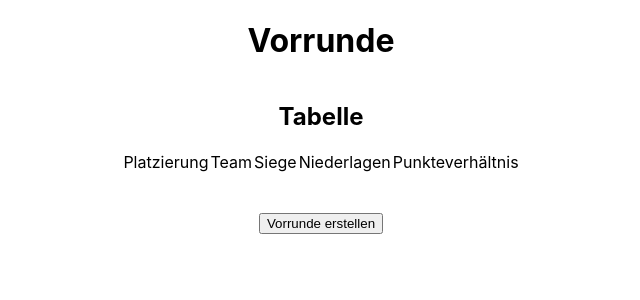
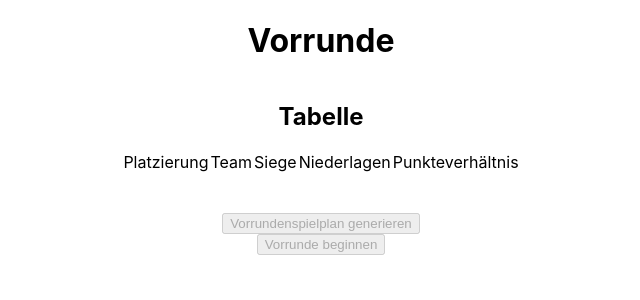
Before and after one commit to karoschm/darts_ergebnisse, a React (Create React App) app: page /group in a window 1280 px wide. Shown: the top 300 px of the page, without its empty margins (319-959 px from the left). Built offline with nearby package versions, Linux system fonts and the light colour scheme.

Commit message:
Die Vorrunde beginnt über einen Button "Vorrunde beginnen". Erst danach können Ergebnisse eingetragen werden und es kann keine Änderung mehr am Spielplan vorgenommen werden

```diff
--- a/src/components/Preliminary/MatchdayTabs.js
+++ b/src/components/Preliminary/MatchdayTabs.js
@@ -1,16 +1,18 @@
 import { useState, useEffect } from "react";
 import { useTournament } from "../../context/TournamentContext";
-import { getAllTeams, getMatchdayMatches, saveScore, setMatchPlayed, subscribeMatchday } from "../../services/firestoreService";
+import { getAllTeams, saveScore, setMatchPlayed, subscribeMatchday, subscribeTournamentStatus } from "../../services/firestoreService";
 
 export default function MatchdayTabs({ md }) {
     const { currentTournamentId } = useTournament();
     const [matches, setMatches] = useState({});
     const [teamNames, setTeamNames] = useState({});
+    const [status, setStatus] = useState("");
 
     useEffect(() => {
         if (!currentTournamentId) return;
 
-        let unsubscribe;
+        let unsubscribeMatchday;
+        let unsubscribeStatus;
 
         async function init() {
             // Teamnamen einmal laden
@@ -22,19 +24,25 @@ export default function MatchdayTabs({ md }) {
             setTeamNames(names);
 
             // Matchday live abonnieren
-            unsubscribe = subscribeMatchday(
+            unsubscribeMatchday = subscribeMatchday(
                 currentTournamentId,
                 md,
                 (liveMatches) => {
                     setMatches(liveMatches);
                 }
             );
+
+            unsubscribeStatus = subscribeTournamentStatus(
+                currentTournamentId,
+                setStatus
+            );
         }
 
         init();
 
         return () => {
-            if (unsubscribe) unsubscribe();
+            if (unsubscribeMatchday) unsubscribeMatchday();
+            if (unsubscribeStatus) unsubscribeStatus();
         };
     }, [currentTournamentId, md]);
 
@@ -81,6 +89,7 @@ export default function MatchdayTabs({ md }) {
                                 <input
                                     type="number"
                                     style={{ width: "60px", textAlign: "center" }}
+                                    disabled={status !== "group"}
                                     value={scoreTeam1}
                                     onChange={e => handleScoreChange(mNumber, team1, Number(e.target.value), team2)}
                                     onBlur={e => saveScore(currentTournamentId, md, mNumber, team1, Number(e.target.value), team2)}
@@ -105,6 +114,7 @@ export default function MatchdayTabs({ md }) {
                                 <input
                                     type="number"
                                     style={{ width: "60px", textAlign: "center" }}
+                                    disabled={status !== "group"}
                                     value={scoreTeam2}
                                     onChange={e => handleScoreChange(mNumber, team2, Number(e.target.value), team1)}
                                     onBlur={e => saveScore(currentTournamentId, md, mNumber, team2, Number(e.target.value), team1)}
@@ -132,7 +142,12 @@ export default function MatchdayTabs({ md }) {
                             </td>
 
                             <td style={{ padding: "8px" }}>
-                                <button onClick={e => enterResult(mNumber)}>Ergebnis eintragen</button>
+                                <button
+                                    onClick={() => enterResult(mNumber)}
+                                    disabled={status !== "group"}
+                                >
+                                    Ergebnis eintragen
+                                </button>
                             </td>
 
                         </tr>
--- a/src/components/Preliminary/Preliminary.js
+++ b/src/components/Preliminary/Preliminary.js
@@ -3,7 +3,7 @@ import Tab from "@mui/material/Tab"; import { useEffect } from "react";
 import { useState } from "react";
 import { useNavigate } from "react-router-dom";
 import { useTournament } from "../../context/TournamentContext";
-import { addTeamGame, getNumberMatchdays, saveSchedule, subscribeTeams } from "../../services/firestoreService";
+import { addTeamGame, getNumberMatchdays, saveSchedule, subscribeTeams, subscribeTournamentStatus, updateTournamentStatus } from "../../services/firestoreService";
 import StandingsTable from "./StandingsTable";
 import MatchdayTabs from "./MatchdayTabs";
 
@@ -11,20 +11,32 @@ export default function Preliminary() {
     const navigate = useNavigate();
     const { currentTournamentId } = useTournament();
     const [teams, setTeams] = useState({});
+    const [status, setStatus] = useState("");
     const [preliminaryTabValue, setPreliminaryTabValue] = useState(0);
     const [numberMatchdays, setNumberMatchdays] = useState(0);
 
     useEffect(() => {
         if (!currentTournamentId) return;
 
+        const unsubscribes = [];
+
         async function fetchData() {
-            const unsubscribe = subscribeTeams(currentTournamentId, (liveTeams) => {
+            const unsubscribeTeams = subscribeTeams(currentTournamentId, (liveTeams) => {
                 setTeams(liveTeams);
             });
+            unsubscribes.push(unsubscribeTeams);
+
+            const unsubscribeStatus = subscribeTournamentStatus(
+                currentTournamentId,
+                setStatus
+            );
+            unsubscribes.push(unsubscribeStatus);
 
             setNumberMatchdays(await getNumberMatchdays(currentTournamentId));
 
-            return () => unsubscribe();
+            return () => {
+                unsubscribes.forEach(unsub => unsub());
+            };
         }
         fetchData();
     }, []);
@@ -101,6 +113,9 @@ export default function Preliminary() {
         });
     }
 
+    const handleStartPreliminary = () => {
+        updateTournamentStatus(currentTournamentId, "group");
+    }
 
     return (
         <form
@@ -121,8 +136,17 @@ export default function Preliminary() {
             <StandingsTable teams={teams} />
             <br></br>
             <br></br>
-            <button onClick={handleMakeSchedule}>
-                Vorrunde erstellen
+            <button
+                onClick={handleMakeSchedule}
+                disabled={status !== "setup"}
+            >
+                Vorrundenspielplan generieren
+            </button>
+            <button
+                onClick={handleStartPreliminary}
+                disabled={status !== "setup"}
+            >
+                Vorrunde beginnen
             </button>
             <br></br>
             <Tabs
--- a/src/components/Setup/TeamSetup.js
+++ b/src/components/Setup/TeamSetup.js
@@ -36,7 +36,7 @@ export default function TeamSetup() {
         await updateTeamNames(currentTournamentId, teamNames);
 
         navigate("/group");
-        updateTournamentStatus(currentTournamentId, "group")
+        // updateTournamentStatus(currentTournamentId, "group");
     };
 
     const handleInputChange = async (id, value) => {
--- a/src/services/firestoreService.js
+++ b/src/services/firestoreService.js
@@ -190,6 +190,15 @@ export function subscribeMatchday(tournamentId, md, callback) {
     });
 }
 
+export function subscribeTournamentStatus(tournamentId, callback) {
+    const tournamentRef = doc(db, "tournaments", tournamentId);
+
+    return onSnapshot(tournamentRef, snap => {
+        if (!snap.exists()) return;
+        callback(snap.data().status);
+    });
+}
+
 // export async function getAllTeams() {
 //     const snapshot = await getDocs(collection(db, "teams"));
 //     return snapshot.docs.map(doc => ({ id: doc.id, ...doc.data() }));
```
